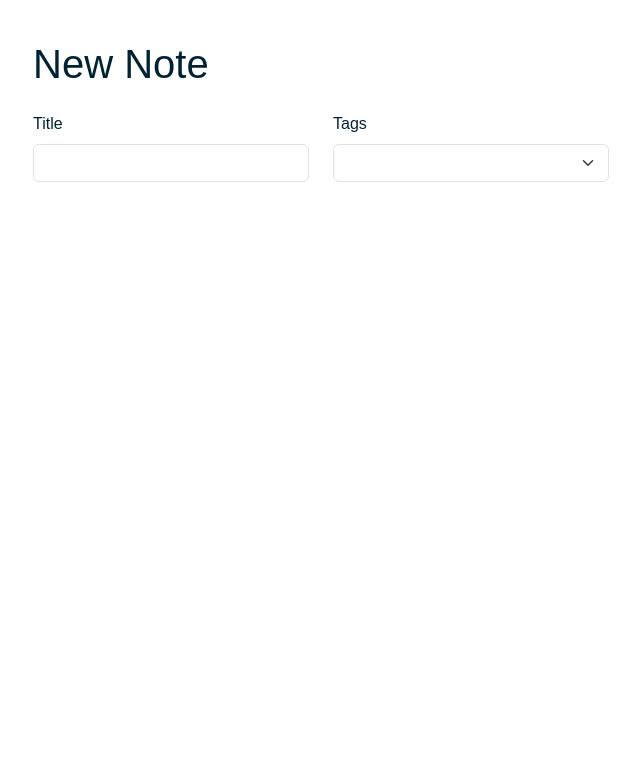
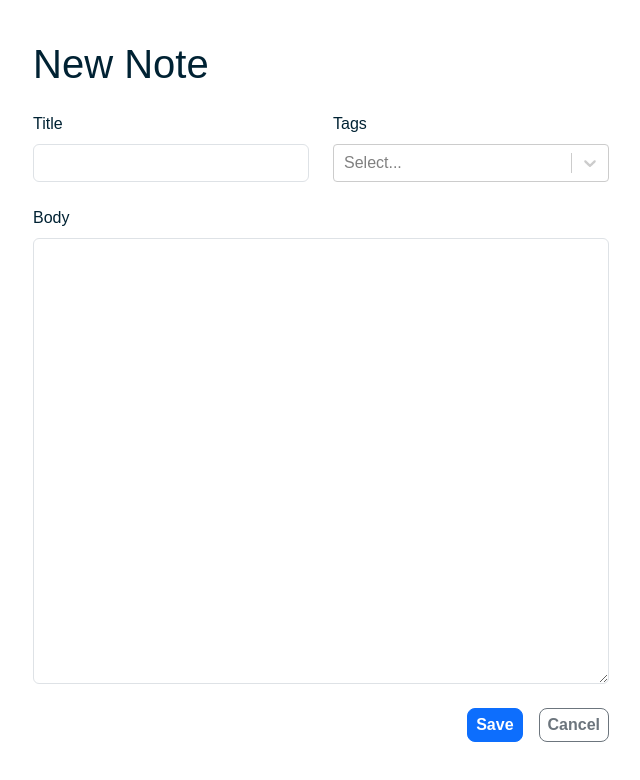
Before and after one commit to daoxi/GetEm, a React (Vite) app: page /new in a window 1280 px wide. Shown: the top 780 px of the page, without its empty margins (319-959 px from the left). Built offline with nearby package versions, Linux system fonts and the light colour scheme.

Commit message:
added basic structure for new notes page

```diff
--- a/src/NoteForm.tsx
+++ b/src/NoteForm.tsx
@@ -1,9 +1,11 @@
 //Used for both creating new and and editing existing notes
 
-import {Form,Stack, Col, Row} from "react-bootstrap";
+import { Form, Stack, Col, Row, Button } from "react-bootstrap";
+import CreatableReactSelect from "react-select/creatable";
 
-export function NoteForm () {
-	return (<>
+export function NoteForm() {
+	return (
+		<>
 			<Form>
 				<Stack gap={4}>
 					<Row>
@@ -16,11 +18,24 @@
 						<Col>
 							<Form.Group controlId="tags">
 								<Form.Label>Tags</Form.Label>
-				<Form.Select required />
+								<CreatableReactSelect isMulti />
 							</Form.Group>
 						</Col>
 					</Row>
+					<Form.Group controlId="markdown">
+						<Form.Label>Body</Form.Label>
+						<Form.Control required as="textarea" rows={18} />
+					</Form.Group>
+					<Stack direction="horizontal" gap={3} className="justify-content-end">
+						<Button type="submit" variant="primary">
+							Save
+						</Button>
+						<Button type="button" variant="outline-secondary">
+							Cancel
+						</Button>
+					</Stack>
 				</Stack>
 			</Form>
-	</>);
+		</>
+	);
 }
```
Lines whose indentation alone changed are shown as unchanged.
